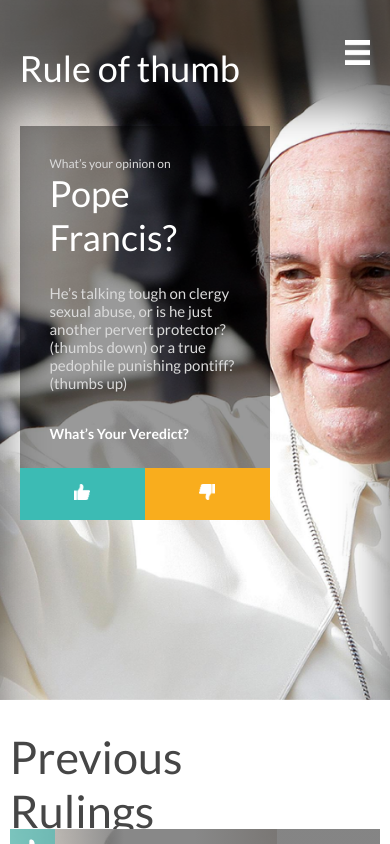
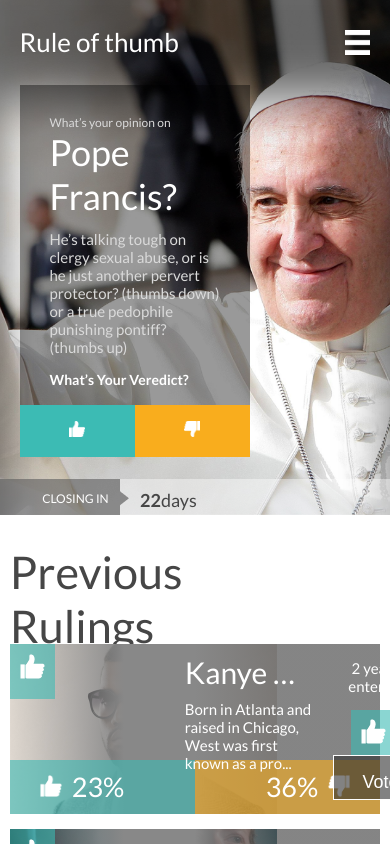
Before and after one commit to dtorres3095007/rule, a React (Create React App) app: page / in a window 390 px wide. Shown: the top 844 px of the page. Built offline with nearby package versions, Linux system fonts and the light colour scheme.

Commit message:
fixed header

```diff
--- a/src/assets/styles/scss/components/_cardImportant.scss
+++ b/src/assets/styles/scss/components/_cardImportant.scss
@@ -51,7 +51,7 @@ $colorWhiteGrey : #dadada;
 
 .container-percentage-card-important{
     width: 100%;
-    margin-top: 26px;
+    margin-top: 44px;
     height: 82px;
     text-align: center;
 
@@ -88,23 +88,24 @@ $colorWhiteGrey : #dadada;
         img{
             height: 15px!important;
             width: 21px!important;
-            margin-top: 0px !important;
+            margin-top: 15px !important;
         }
     }
 
     .text-card-important{
         font-size: 17px !important;
+        margin-top: 12px !important;
     }
 
     .end-text-card-important{
-        margin-top: 15px !important;
+        margin-top: 12px !important;
         font-size: 21px !important;
     }
 
     .container-percentage-card-important{
         height: 39px;
         text-align: center;
-
+        margin-top: 17px;
         img{
             width: 21px;
             height: 21px;
@@ -114,8 +115,8 @@ $colorWhiteGrey : #dadada;
 
 @media screen and (max-width : 582px) {
     .container-card-important{
-        width: 250px;
-        height: 380px;
+        width: 230px;
+        height: 350px;
     }
     .hide-text{
         display: none;
--- a/src/assets/styles/scss/components/_header.scss
+++ b/src/assets/styles/scss/components/_header.scss
@@ -13,17 +13,19 @@
     @media screen and (max-width : 990px) {
         background-image: url(../../../img/pope_table.png);
         background-size: 100% 100%;
+        height: 480px;
     }
 
 
-    @media screen and (max-width : 700px) {
-        background-image: url(../../../img/pope_movil.png);
-        background-size: 100% 100%;
+    @media screen and (max-width : 768px) {
+        height: 463px;
     }
 
 
     @media screen and (max-width : 582px) {
+        background-image: url(../../../img/pope_movil.png);
         background-position-x: 100%;
+        height: 515px;
     }
 
     @media screen and (max-width : 500px) {
@@ -40,8 +42,10 @@
     margin: 0 auto;
     padding-top: 10px;
 
+
     @media screen and (max-width : 990px) {
         width: 85%;
+        padding-top: 0px;
     }
 
     @media screen and (max-width : 880px) {
@@ -59,14 +63,21 @@
     font-family: Lato;
     font-size: 36px;
     color: #FFFFFF;
+    height: 65px;
 
     @media screen and (max-width : 830px) {
         width: 70%;
     }
 
+    @media screen and (max-width : 400px) {
+        font-size: 26px;
+
+    }
+
 }
 
 .header-option{
+    height: 65px;
     width: 70%;
     float: left;
     text-align: right;
@@ -119,7 +130,7 @@
     width: 100%;
     float: left;
     position: relative;
-    top: 15px;
+    top: 50px;
     left: 12%;
 
     @media screen and (max-width : 990px) {
@@ -135,3 +146,69 @@
         left: 5%;
     }
 }
+
+
+.header-close{
+    background: rgba(255, 255, 255, 0.4);
+    position: relative;
+    width: 100%;
+    float: left;
+    height: 52px !important;
+    margin-top: 79px;
+
+    .header-close-info{
+        float: left;
+        width: 415px;
+        background: rgba(0, 0, 0, 0.4);
+        font-family: Lato;
+        font-size: 24px;
+        text-align: right;
+        color: #FFFFFF;
+        padding-top: 12px;
+        padding-bottom: 12px;
+
+        img{
+            position: relative;
+            left: 9px;
+        }
+
+        @media screen and (max-width : 768px) {
+            width: 249px;
+            font-size: 12px;
+            padding-top: 9px;
+            padding-bottom: 9px;
+
+            img{
+                top: 3px;
+            }
+
+        }
+        @media screen and (max-width : 400px) {
+            width: 120px;
+        }
+    }
+    .header-close-day{
+        height: 54px;
+        float: left;
+        font-family: Lato;
+        font-size: 36px;
+        text-align: left;
+        padding-left: 20px;
+        padding-top: 5px;
+        color: #464646;
+
+        @media screen and (max-width : 768px) {
+            font-size: 18px;
+            padding-top: 10px;
+            height: 36px;
+        }
+    }
+
+    @media screen and (max-width : 990px) {
+        margin-top: 22px;
+        height: 36px;
+    }
+
+
+
+}
--- a/src/components/CardImportant.js
+++ b/src/components/CardImportant.js
@@ -12,7 +12,6 @@ export default function CardImportant(){
                 <p className='initial-text-card-important'>What’s your opinion on</p>
                 <p className='title-card-important'>Pope Francis?</p>
                 <p className='text-card-important'> He’s talking tough on clergy sexual abuse, or is he just another pervert protector? (thumbs down) or a true pedophile punishing pontiff? (thumbs up)</p>
-                <br/>
                 <p className='initial-text-card-important hide-text'> <img src={wikipedia} alt='Wikipedia Image'/>More information</p>
                 <p className='end-text-card-important'> <b>What’s Your Veredict?</b></p>
             </div>
--- a/src/containers/Header.js
+++ b/src/containers/Header.js
@@ -1,6 +1,7 @@
 import React from 'react'
 import list from '../assets/img/list.png'
 import search from '../assets/img/search.svg'
+import triangle from '../assets/img/triangle.png'
 import CardImportant from '../components/CardImportant';
 
 
@@ -29,6 +30,10 @@ export default function Header(){
             <div className='header-card'>
                 <CardImportant/>
             </div>
+            <div className='header-close'>
+                <div className='header-close-info'>CLOSING IN <img src={triangle}/></div>
+                <div className='header-close-day'><b>22</b>days</div>
+            </div>
         </div>
     );
 }
```
Also changed, not shown: src/assets/img/triangle.png (added).
